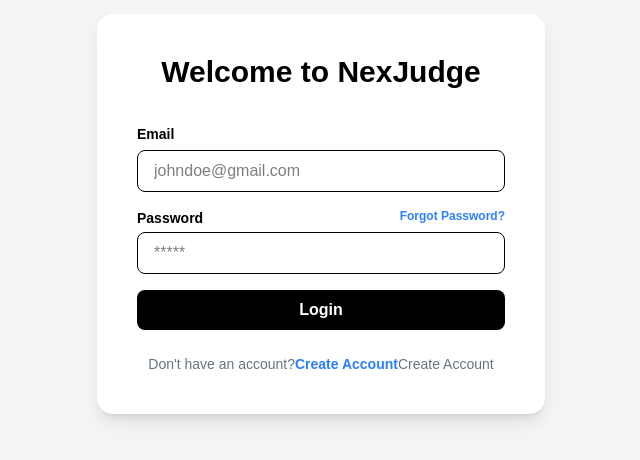
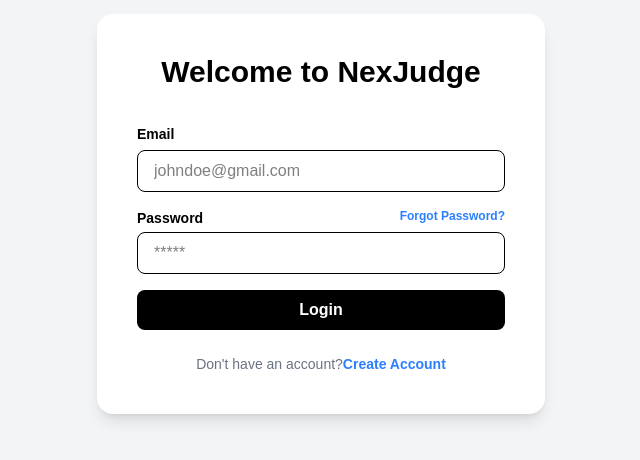
Before and after one commit to radhika-aggarwal/OJ, a React (Vite) app in the folder Frontend/: page /login in a window 1280 px wide. Shown: the part 186-646 px from the top of the page, without its empty margins (319-959 px from the left). Built offline with nearby package versions, Linux system fonts and the light colour scheme; no server answers.

Commit message:
Fix routing for signup/login on Vercel deployment

```diff
--- a/Frontend/src/pages/Login.jsx
+++ b/Frontend/src/pages/Login.jsx
@@ -94,7 +94,6 @@ export default function Login() {
           >
             Create Account
           </Link>
-          Create Account
         </p>
       </div>
     </div>
```
